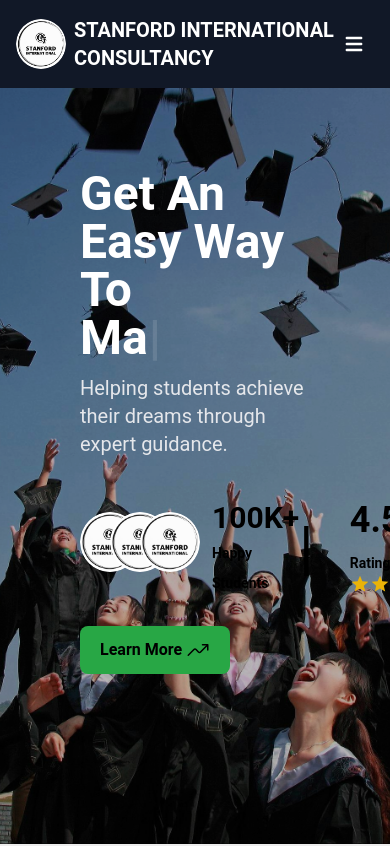
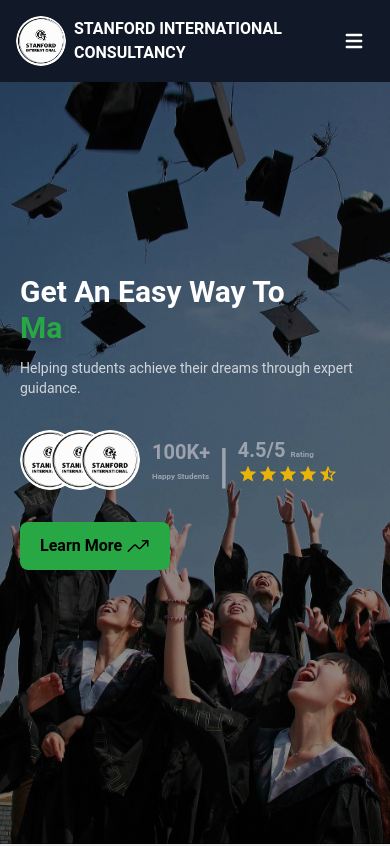
Before and after one commit to ByteBoneFire/standford-international, a React (Vite) app: page / in a window 390 px wide. Shown: the top 846 px of the page. Built offline with nearby package versions, Linux system fonts and the light colour scheme.

Commit message:
changes upto service section on design and responsive

```diff
--- a/package.json
+++ b/package.json
@@ -4,7 +4,7 @@
   "version": "0.0.0",
   "type": "module",
   "scripts": {
-    "dev": "vite",
+    "dev": "vite --host",
     "build": "vite build",
     "preview": "vite preview"
   },
--- a/src/components/Hero.jsx
+++ b/src/components/Hero.jsx
@@ -15,7 +15,7 @@ function Hero() {
   },[])
 
   return (
-    <section className="hero-section h-screen relative">
+    <section className="sm:mt-20 hero-section h-screen relative">
       {/* Blurred background div */}
       <div
         className="absolute inset-0"
@@ -23,7 +23,7 @@ function Hero() {
           backgroundImage: `url('/assets/hero_section.jpg')`,
           backgroundSize: 'cover',
           backgroundPosition: 'center',
-          filter: 'brightness(0.9)',
+          filter: 'brightness(0.7)',
         }}
       ></div>
 
@@ -31,11 +31,11 @@ function Hero() {
       <div className="absolute inset-0 bg-black opacity-20"></div>
 
       {/* Content container - no blur */}
-      <div className="container mx-auto text-start relative z-10 px-20 flex flex-col justify-center h-full">
-        <h1 data-aos="fade-up" className="text-5xl font-bold text-white mb-3">
-          Get An Easy Way To <br /> <span id='career-writer'>Manage Your Career</span>
+      <div className="container mx-auto text-start relative z-10 max-sm:px-5 md:px-20 flex flex-col justify-center h-full">
+        <h1 data-aos="fade-up" className="max-sm:text-3xl md:text-5xl font-bold text-white mb-3">
+          Get An Easy Way To <br /> <span className='text-button drop-shadow-lg' id='career-writer'>Manage Your Career</span>
         </h1>
-        <p data-aos="fade-up" data-aos-delay="200" className="text-xl text-gray-200 mb-8">
+        <p data-aos="fade-up" data-aos-delay="200" className="max-sm:text-sm md:text-xl text-gray-300 mb-8">
           Helping students achieve their dreams through expert guidance.
         </p>
         <div data-aos="fade-up" data-aos-delay="300" className="flex mb-8 items-center">
@@ -63,15 +63,17 @@ function Hero() {
             height={60}
             loading='lazy'
           />
-          <p className="text-3xl ml-3 mt-3 w-32 font-semibold text-black leading-none">
-           100K+<br/>
-            <span className="text-sm">Happy Students</span>
+          <p className=" ml-3 w-32 font-semibold text-gray-400 leading-none">
+          <span className="max-sm:text-xl md:text-4xl">100K+</span>
+          <br></br>
+            <span className="max-sm:text-[8px] md:text-sm">Happy Students</span>
           </p>
 
-          <h6 className="text-6xl mt-3 text-black ">|</h6>
+          <h6 className="max-sm:text-5xl md:text-6xl mt-3 text-gray-400">|</h6>
 
-          <p className="text-4xl mt-3 ml-9 w-64  font-semibold container text-black leading-none">
-           4.5/5 <span className="text-sm text-black-300">Rating</span> <br />
+          <p className="max-sm:ml-2 md:ml-5 w-64 font-semibold container text-gray-400 leading-none">
+          <span className="max-sm:text-xl md:text-4xl">4.5/5 </span>
+           <span className="max-sm:text-[8px] md:text-sm text-black-300">Rating</span> <br />
            <span className='flex'>
              <MdStar className='text-yellow-500' size={20}/>
              <MdStar className='text-yellow-500' size={20}/>
@@ -85,7 +87,7 @@ function Hero() {
           to={'/about'}
           data-aos="fade-up"
           data-aos-delay="400"
-          className="bg-button hover:bg-green-500 text-black font-bold py-3 px-5 rounded-lg w-fit flex items-end gap-1"
+          className="bg-button hover:bg-green-500 text-black font-bold py-3 px-5 rounded-lg w-fit flex items-end gap-1 transition duration-300"
         >
           Learn More <IoTrendingUpOutline size={24}/>
         </Link>
--- a/src/components/Navbar.jsx
+++ b/src/components/Navbar.jsx
@@ -1,7 +1,7 @@
-import React, { useState } from 'react';
-import { Link, useLocation } from 'react-router-dom';
+import React, { useState } from "react";
+import { Link, useLocation } from "react-router-dom";
 //icons
-import { HiMenu, HiX } from 'react-icons/hi';
+import { HiMenu, HiX } from "react-icons/hi";
 import { IoTrendingUpOutline } from "react-icons/io5";
 
 function Navbar() {
@@ -9,46 +9,50 @@ function Navbar() {
   const [isScrolled, setIsScrolled] = useState(false);
   const location = useLocation();
 
-
   // Add scroll event listener
   React.useEffect(() => {
     const handleScroll = () => {
       //check if hero-section is scrolled
-      const heroSection = document.querySelector('.hero-section');
+      const heroSection = document.querySelector(".hero-section");
       if (heroSection) {
         const heroBottom = heroSection.getBoundingClientRect().bottom;
         setIsScrolled(heroBottom <= 0);
       }
     };
 
-    window.addEventListener('scroll', handleScroll);
-    return () => window.removeEventListener('scroll', handleScroll);
+    window.addEventListener("scroll", handleScroll);
+    return () => window.removeEventListener("scroll", handleScroll);
   }, []);
 
   //toggle menu for mobile view
   const toggleMenu = () => setIsMenuOpen(!isMenuOpen);
 
   return (
-    <nav className={`fixed top-0 px-4 left-0 w-full z-20 transition-colors duration-300
-      ${isScrolled ? 'bg-white' : 'bg-gray-900'}
-      `
-    }
+    <nav
+      className={`fixed top-0 px-4 left-0 w-full z-20 transition-colors duration-300
+      ${isScrolled ? "bg-white" : "bg-gray-900"}
+      `}
       style={{
-        backdropFilter: isScrolled ? 'none' : 'blur(20px)',
-    }}>
+        backdropFilter: isScrolled ? "none" : "blur(20px)",
+      }}
+    >
       <div className="container mx-auto flex items-center justify-between py-4 relative z-30">
         <div className="flex items-center">
           <img
             src="assets/logo.png"
             alt="Company Logo"
             className="rounded-full mr-2"
-            loading='lazy'
+            loading="lazy"
             width={50}
             height={50}
           />
-          <Link to="/" className={` w-[280px] text-xl font-semibold uppercase ${isScrolled ? 'text-black' : 'text-white'}`}>
-            Stanford International
-            Consultancy
+          <Link
+            to="/"
+            className={`max-sm:w-[250px] md:w-[280px] max-sm:text-md md:text-xl font-semibold uppercase ${
+              isScrolled ? "text-black" : "text-white"
+            }`}
+          >
+            Stanford International Consultancy
           </Link>
         </div>
         {/* for desktop view */}
@@ -61,14 +65,20 @@ function Navbar() {
           className="lg:hidden text-black p-2 relative z-50"
           onClick={toggleMenu}
         >
-          {isMenuOpen ? <HiX size={24} /> : <HiMenu size={24}  color='white'/>}
+          {isMenuOpen ? (
+            <HiX size={24} />
+          ) : (
+            <HiMenu size={24} color={isScrolled ? "black" : "white"} />
+          )}
         </button>
         {/* for mobile view */}
-        <div className={`
+        <div
+          className={`
           lg:hidden fixed top-0 left-0 w-full h-auto bg-gray-100
           transform transition-transform duration-300 ease-in-out z-40
-          ${isMenuOpen ? 'translate-y-0' : '-translate-y-full'}
-        `}>
+          ${isMenuOpen ? "translate-y-0" : "-translate-y-full"}
+        `}
+        >
           <div className="flex flex-col items-center pt-24 pb-4 space-y-6">
             <NavLinks mobile currentPath={location.pathname} />
           </div>
@@ -79,20 +89,32 @@ function Navbar() {
 }
 
 function NavLinks({ mobile, isScrolled }) {
-  const linkClass = `hover:text-blue-500 uppercase tracking-wider font-semibold ${mobile ? 'text-lg text-black' : (isScrolled ? 'text-black' : 'text-white')}`;
+  const linkClass = `hover:text-blue-500 uppercase tracking-wider font-semibold ${
+    mobile ? "text-lg text-black" : isScrolled ? "text-black" : "text-white"
+  }`;
   const buttonClass = `bg-button hover:bg-green-500 transition duration-300 text-black font-bold py-3 px-5 rounded-lg ${
-    mobile ? 'w-48 text-center mt-4' : 'ml-12'
+    mobile ? "w-48 text-center mt-4" : "ml-12"
   }`;
 
   return (
     <>
-      <Link to="/" className={linkClass}>Home</Link>
-      <Link to="/about" className={linkClass}>About</Link>
-      <Link to="/services" className={linkClass}>Services</Link>
-      <Link to="/blogs" className={linkClass}>Blogs</Link>
-      <Link to="/contact" className={linkClass}>Contact</Link>
+      <Link to="/" className={linkClass}>
+        Home
+      </Link>
+      <Link to="/about" className={linkClass}>
+        About
+      </Link>
+      <Link to="/services" className={linkClass}>
+        Services
+      </Link>
+      <Link to="/blogs" className={linkClass}>
+        Blogs
+      </Link>
+      <Link to="/contact" className={linkClass}>
+        Contact
+      </Link>
       <Link to="/contact" className={`${buttonClass} flex items-end gap-1`}>
-        Get Consulting <IoTrendingUpOutline size={24}/>
+        Get Consulting <IoTrendingUpOutline size={24} />
       </Link>
     </>
   );
--- a/src/components/ScrollSection.jsx
+++ b/src/components/ScrollSection.jsx
@@ -5,7 +5,7 @@ function ScrollSection() {
 
   return (
     <section className="scroll-section flex flex-col items-center py-10 bg-bgPrimary h-auto overflow-x-hidden">
-      <h2 data-aos="fade-down" className="text-3xl font-semibold text-black mb-6">
+      <h2 data-aos="fade-down" className="max-sm:text-md md:text-3xl font-semibold text-black mb-6">
         We Collaborate With <span className='text-green-500'>30+</span> Leading Colleges
       </h2>
 
@@ -50,10 +50,10 @@ function ScrollSection() {
           100% { transform: translateX(0); }
         }
         .animate-scroll-left {
-          animation: scroll-left 30s linear infinite alternate;
+          animation: scroll-left 60s linear infinite;
         }
         .animate-scroll-right {
-          animation: scroll-right 30s linear infinite alternate;
+          animation: scroll-right 60s linear infinite;
         }
         .animate-scroll-left:hover,
         .animate-scroll-right:hover {
--- a/src/components/ServiceSection.jsx
+++ b/src/components/ServiceSection.jsx
@@ -25,18 +25,18 @@ const serviceData = [
 
 function ServiceSection() {
   return (
-    <section className="service-section px-20 py-12 bg-secondary">
+    <section className="service-section py-12 bg-secondary">
       <div className="container mx-auto">
         <h2 data-aos="fade-up" className="text-2xl font-semibold text-primary text-center mb-8">
           Providing Best Services
         </h2>
-        <div className="grid grid-cols-1 md:grid-cols-3 gap-8">
+        <div className="flex flex-wrap mx-auto justify-center gap-8">
           {serviceData.map((service, index) => (
             <div
               data-aos="fade-up"
               data-aos-delay={index * 200}
               key={index}
-              className="flex flex-col justify-between bg-white rounded-lg shadow-md px-10 py-6"
+              className="w-[320px] flex flex-col justify-between bg-white rounded-lg shadow-md px-10 py-6"
             >
 
               <h3 className="flex items-center gap-2 text-xl font-semibold text-secondary mb-2"> {service.icon} {service.title}</h3>
```
